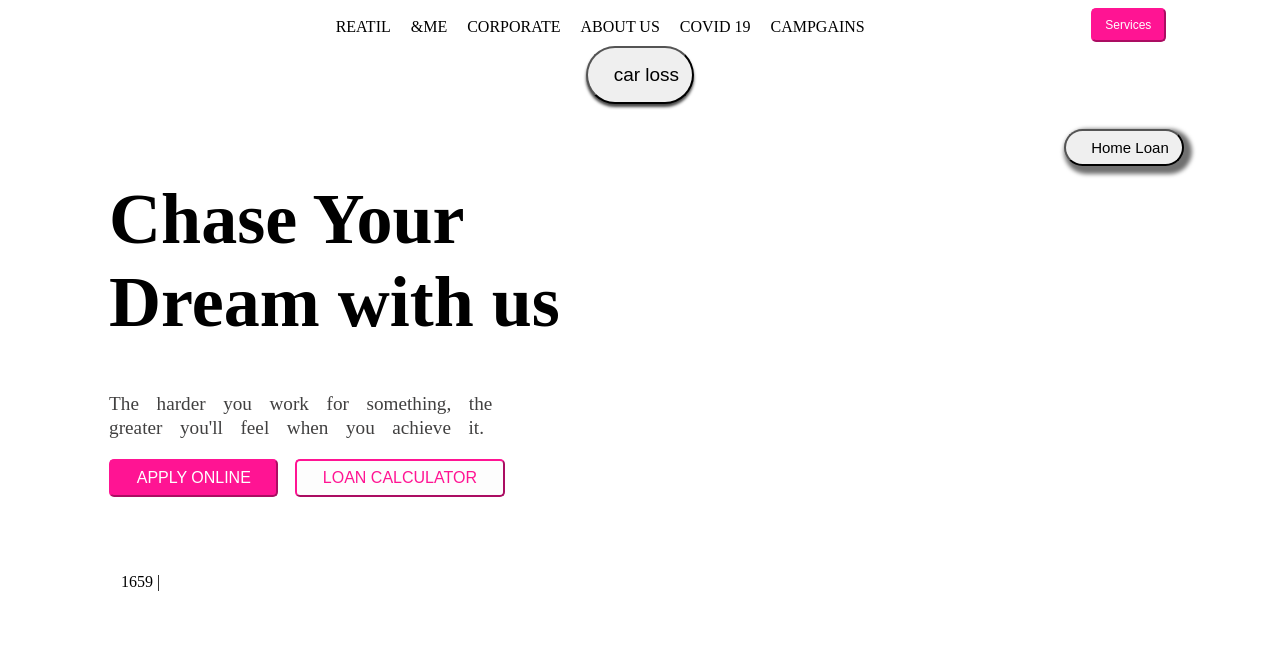
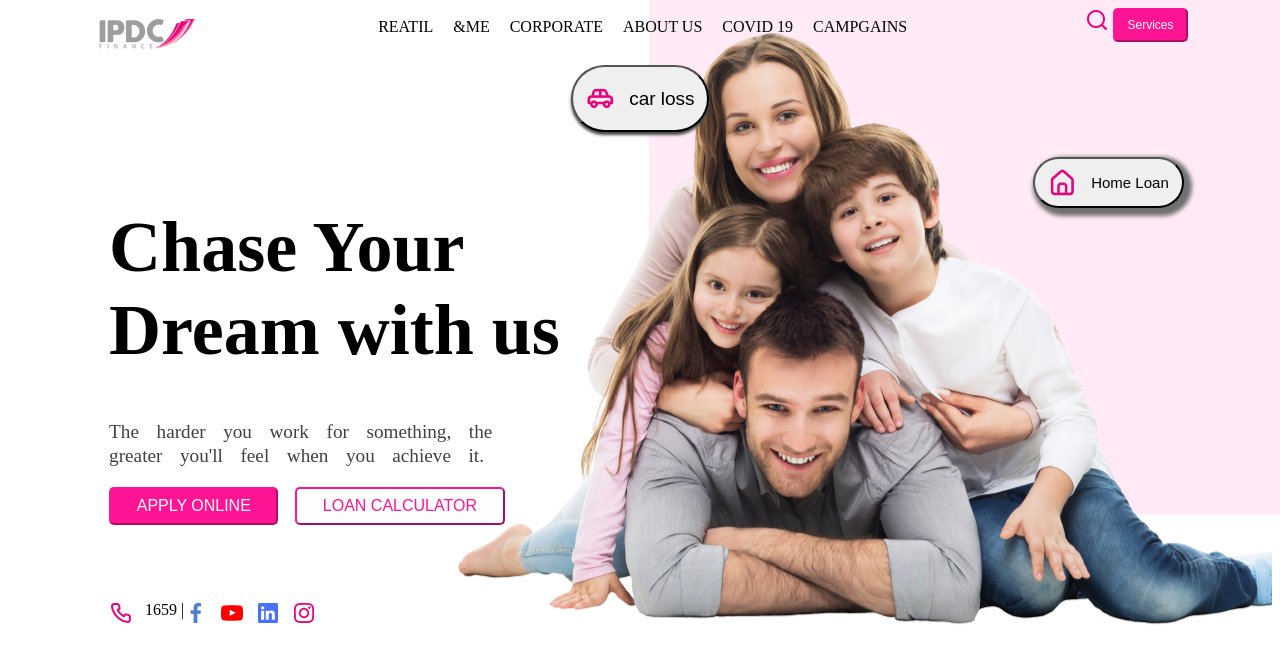
Before and after one commit to Shubhamashish1310/BUILDING-WEB-PAGE, a plain HTML site: page index.html in a window 1280 px wide. Drawn offline with Linux system fonts and the light colour scheme.

Commit message:
name change

```diff
--- a/index.html
+++ b/index.html
@@ -11,7 +11,7 @@
     <div class="grand">
     <div class="parent">
         <div>
-            <img src="/Assets/website-logo.png" alt="">
+            <img src="website-logo.png" alt="">
         </div>
       <div class="nav">
         <a href="#">REATIL</a>
@@ -23,13 +23,13 @@
       </div>
 
     <div >
-        <img  src="/Assets/search-icon.png" alt="" >  <button class="service">Services</button>
+        <img  src="search-icon.png" alt="" >  <button class="service">Services</button>
     </div>
 
 </div>
 
 <div class="car">
-    <button><img src="/Assets/car.png" alt="">car loss</button>
+    <button><img src="car.png" alt="">car loss</button>
 
 </div>
 
@@ -38,12 +38,12 @@
     <button class="apply">APPLY ONLINE</button>
 <button class="calcul">LOAN CALCULATOR</button></div>
 
-<div class="loan"><button><img src="/Assets/House.png" alt=""> Home Loan</button></div>
+<div class="loan"><button><img src="House.png" alt=""> Home Loan</button></div>
 </div>
 
 <div class="foot">
-    <img src="/Assets/phone.png" alt=""><span>1659 | </span> <img src="/Assets/facebook.png" alt="">
-    <img src="/Assets/youtube.png" alt=""> <img src="/Assets/linkedin.png" alt=""><img src="/Assets/instagram.png" alt="">
+    <img src="phone.png" alt=""><span>1659 | </span> <img src="facebook.png" alt="">
+    <img src="youtube.png" alt=""> <img src="linkedin.png" alt=""><img src="instagram.png" alt="">
 </div>
 
 
--- a/style.css
+++ b/style.css
@@ -1,12 +1,12 @@
 body{
-    background-image: url(/Assets/background-image.png);
+    background-image: url(background-image.png);
  background-size: 100vw 70vh;
  background-repeat: no-repeat;
 
 
 }
 .grand{
-    background-image: url(/Assets/hero-image.png);
+    background-image: url(hero-image.png);
 
    height: 100%;
        background-repeat: no-repeat;
```
